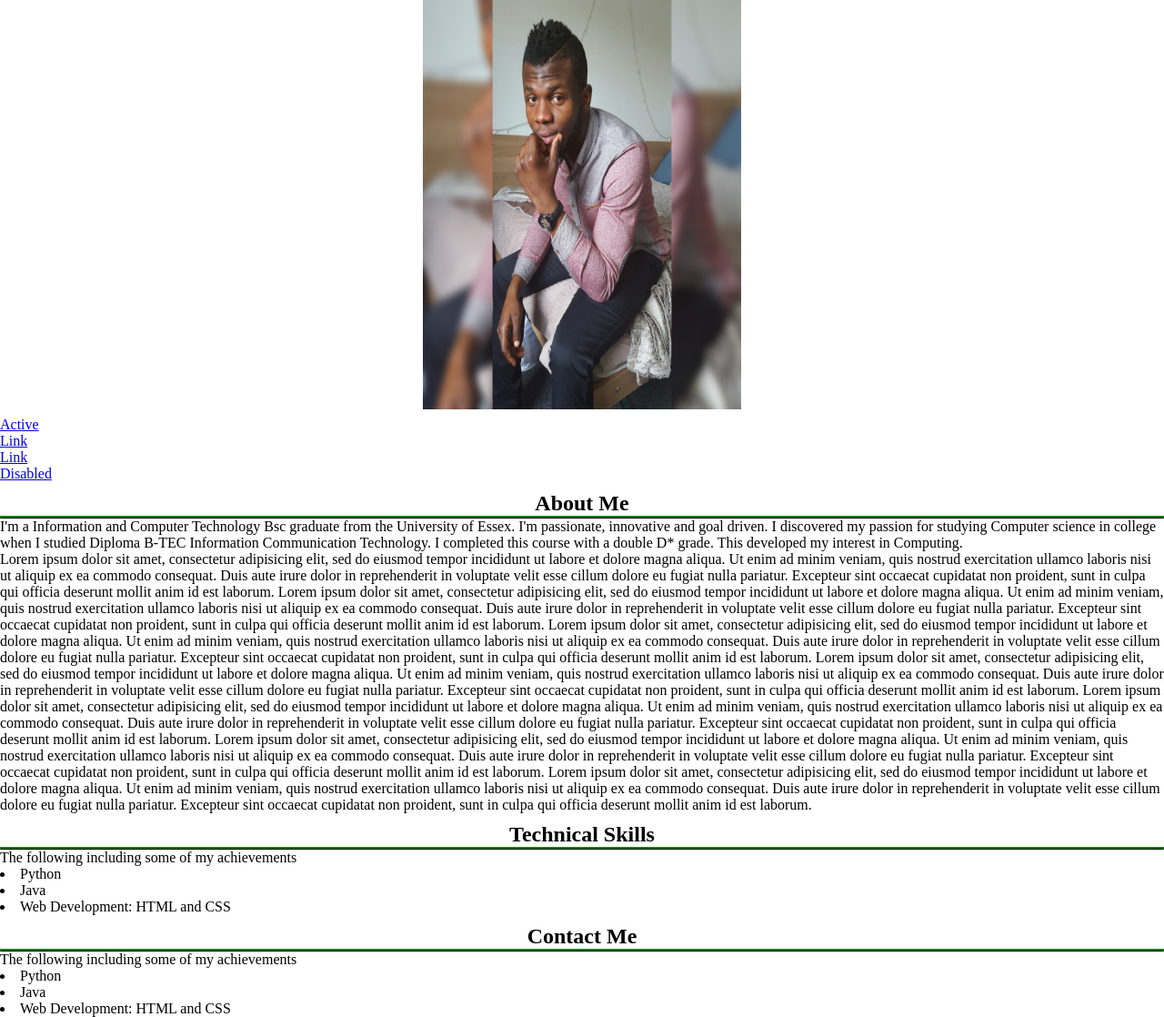
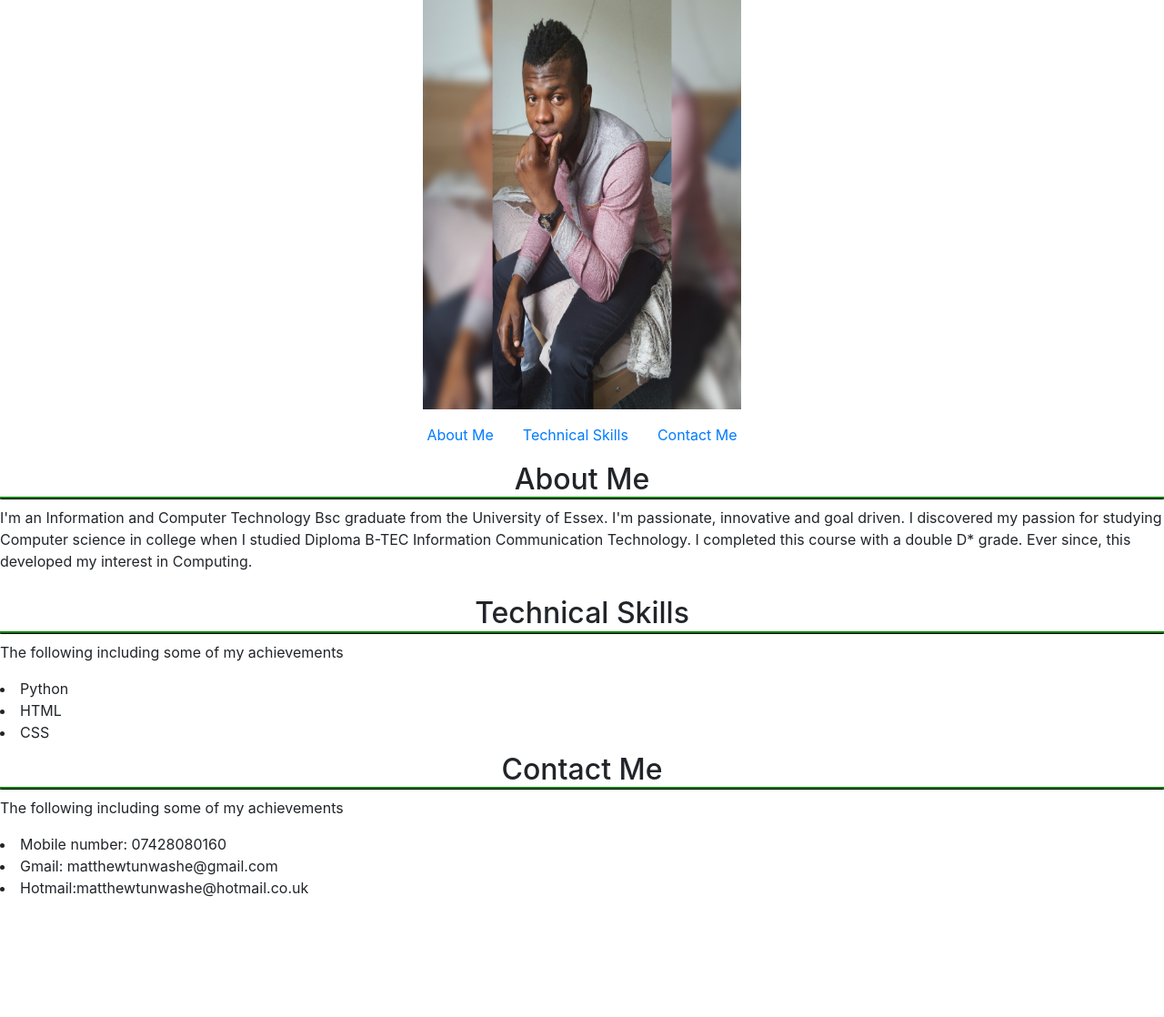
Before and after one commit to matttunwashe/sparta-personal-responsive-css, a plain HTML site: page about-me.html in a window 1280 px wide. Shown: the whole page at 91% size. After the commit the page ends 1004 px from the top, so only its background shows below. Drawn offline with nearby package versions, Linux system fonts and the light colour scheme.

```diff
--- a/about-me.html
+++ b/about-me.html
@@ -2,7 +2,7 @@
 <html lang="en">
 
   <head>
-	   <title> Responsive Navigation </title> <!-- what I called my website title -->
+	   <title> Matthew Tunwashe Portfolio </title> <!-- website title -->
 
       <script src="modernizr-1.5.js"></script>
 
@@ -11,10 +11,15 @@
 
 	        <link rel="stylesheet" media="screen, projection" href="css/style.css"> <!-- how I linked my html and css-->
 
+          <link rel="stylesheet" href="https://maxcdn.bootstrapcdn.com/bootstrap/4.0.0-beta.2/css/bootstrap.min.css" integrity="sha384-PsH8R72JQ3SOdhVi3uxftmaW6Vc51MKb0q5P2rRUpPvrszuE4W1povHYgTpBfshb" crossorigin="anonymous">
+
+          <script src="https://maxcdn.bootstrapcdn.com/bootstrap/4.0.0-beta.2/js/bootstrap.min.js" integrity="sha384-alpBpkh1PFOepccYVYDB4do5UnbKysX5WZXm3XxPqe5iKTfUKjNkCk9SaVuEZflJ" crossorigin="anonymous">
+          </script>
+
   </head>
 
 
-  <body> <!-- the body of my website -->
+  <body>
 
     <div class="header">
 
@@ -25,49 +30,28 @@
     </div>
 
 
-<!-- <label for="show-menu" class="show-menu">MENU</label> <!-- this is how I created the drop down menu button -->
-<!-- <input type="checkbox" id="show-menu" role="button"> <!-- this is how I created the drop down menu button -->
-		<!-- <ul id="nav"> <!-- this is my navigation menu-->
+    <ul class="nav justify-content-center">
 
-			<!-- <li><a href="#technical-section"> Technical Experience </a></li>
-      <li><a href="#contact-section"> Contact Me </a></li> -->
-
-		<!-- </ul> -->
-
-    <ul class="nav justify-content-center">
       <li class="nav-item">
-    <a class="nav-link active" href="#">Active</a>
+        <a class="nav-link active" href="#section">About Me</a>
       </li>
       <li class="nav-item">
-    <a class="nav-link" href="#">Link</a>
+        <a class="nav-link" href="#technical-section">Technical Skills</a>
       </li>
       <li class="nav-item">
-    <a class="nav-link" href="#">Link</a>
-  </li>
-  <li class="nav-item">
-    <a class="nav-link disabled" href="#">Disabled</a>
+        <a class="nav-link" href="#contact-section">Contact Me</a>
       </li>
     </ul>
 
 
-
 	<!-- this is how is section of the main body of my web page -->
-  <div class="section">
+  <div id="section">
 	   <section>
 		     <h2 align="center">About Me</h2>
 
-			       <p> I'm a Information and Computer Technology Bsc graduate from the University of Essex.
+			       <p> I'm an Information and Computer Technology Bsc graduate from the University of Essex.
 			I'm passionate, innovative and goal driven. I discovered my passion for studying Computer science in college when I studied Diploma B-TEC Information Communication Technology.
-			I completed this course with a double D* grade. This developed my interest in Computing.
-      <br>
-      Lorem ipsum dolor sit amet, consectetur adipisicing elit, sed do eiusmod tempor incididunt ut labore et dolore magna aliqua. Ut enim ad minim veniam, quis nostrud exercitation ullamco laboris nisi ut aliquip ex ea commodo consequat. Duis aute irure dolor in reprehenderit in voluptate velit esse cillum dolore eu fugiat nulla pariatur. Excepteur sint occaecat cupidatat non proident, sunt in culpa qui officia deserunt mollit anim id est laborum.
-      Lorem ipsum dolor sit amet, consectetur adipisicing elit, sed do eiusmod tempor incididunt ut labore et dolore magna aliqua. Ut enim ad minim veniam, quis nostrud exercitation ullamco laboris nisi ut aliquip ex ea commodo consequat. Duis aute irure dolor in reprehenderit in voluptate velit esse cillum dolore eu fugiat nulla pariatur. Excepteur sint occaecat cupidatat non proident, sunt in culpa qui officia deserunt mollit anim id est laborum.
-      Lorem ipsum dolor sit amet, consectetur adipisicing elit, sed do eiusmod tempor incididunt ut labore et dolore magna aliqua. Ut enim ad minim veniam, quis nostrud exercitation ullamco laboris nisi ut aliquip ex ea commodo consequat. Duis aute irure dolor in reprehenderit in voluptate velit esse cillum dolore eu fugiat nulla pariatur. Excepteur sint occaecat cupidatat non proident, sunt in culpa qui officia deserunt mollit anim id est laborum.
-      Lorem ipsum dolor sit amet, consectetur adipisicing elit, sed do eiusmod tempor incididunt ut labore et dolore magna aliqua. Ut enim ad minim veniam, quis nostrud exercitation ullamco laboris nisi ut aliquip ex ea commodo consequat. Duis aute irure dolor in reprehenderit in voluptate velit esse cillum dolore eu fugiat nulla pariatur. Excepteur sint occaecat cupidatat non proident, sunt in culpa qui officia deserunt mollit anim id est laborum.
-      Lorem ipsum dolor sit amet, consectetur adipisicing elit, sed do eiusmod tempor incididunt ut labore et dolore magna aliqua. Ut enim ad minim veniam, quis nostrud exercitation ullamco laboris nisi ut aliquip ex ea commodo consequat. Duis aute irure dolor in reprehenderit in voluptate velit esse cillum dolore eu fugiat nulla pariatur. Excepteur sint occaecat cupidatat non proident, sunt in culpa qui officia deserunt mollit anim id est laborum.
-      Lorem ipsum dolor sit amet, consectetur adipisicing elit, sed do eiusmod tempor incididunt ut labore et dolore magna aliqua. Ut enim ad minim veniam, quis nostrud exercitation ullamco laboris nisi ut aliquip ex ea commodo consequat. Duis aute irure dolor in reprehenderit in voluptate velit esse cillum dolore eu fugiat nulla pariatur. Excepteur sint occaecat cupidatat non proident, sunt in culpa qui officia deserunt mollit anim id est laborum.
-      Lorem ipsum dolor sit amet, consectetur adipisicing elit, sed do eiusmod tempor incididunt ut labore et dolore magna aliqua. Ut enim ad minim veniam, quis nostrud exercitation ullamco laboris nisi ut aliquip ex ea commodo consequat. Duis aute irure dolor in reprehenderit in voluptate velit esse cillum dolore eu fugiat nulla pariatur. Excepteur sint occaecat cupidatat non proident, sunt in culpa qui officia deserunt mollit anim id est laborum.
-      </br>
+			I completed this course with a double D* grade. Ever since, this developed my interest in Computing.
 			        </p>
 
 
@@ -80,9 +64,8 @@
   		<h2 align="center">Technical Skills</h2>
   			<p> The following including some of my achievements </p>
   			<li>Python</li>
-        <li>Java</li>
-  			<li> Web Development: HTML and CSS</li>
-        <p>
+  			<li>HTML</li>
+  			<li>CSS</li>
 
 
     </section>
@@ -93,9 +76,9 @@
     <section>
   		<h2 align="center">Contact Me</h2>
   			<p> The following including some of my achievements </p>
-  			<li>Python</li>
-        <li>Java</li>
-  			<li> Web Development: HTML and CSS</li>
+  			<li>Mobile number: 07428080160</li>
+        <li>Gmail: matthewtunwashe@gmail.com</li>
+  			<li>Hotmail:matthewtunwashe@hotmail.co.uk</li>
         <p>
 
 
--- a/css/style.css
+++ b/css/style.css
@@ -1,41 +1,42 @@
-*{
-	margin: 0;
-	padding:0;
-
-}
-
-.header { /* this is how I placed the picture in the centre of my header banner  */
+.header
+{ /* this is how I placed the picture in the centre of my header banner  */
 	float: center;
-
 }
 
 
 
-h1{ /*  this is how I styled and placed my top green banner in the center */
-
+h1
+{ /*  this is how I styled and placed my top green banner in the center */
 	background-color: white;
 	text-align: center;
-
 	font: sans-serif;
-
 }
 
 
 
-h2 { /*  this I style the Title of the content of every page*/
+h2
+{ /*  this I style the Title of the content of every page*/
 	font: arial black;
 	padding-top: 10px;
 }
 
+
+
 h2:after /* this is how I styled the straight line underneath the title of every page*/
-	{content: ' ';
+	{
+		content: ' ';
 	display:block;
 	border:2px solid green;
 	border-bottom: 1px solid black;
+	}
 
-	}
+
 
 @media screen and (max-width : 320px) {
 ul {
         display: none;
 }
+
+
+
+.justify-content-center
```
Lines whose indentation alone changed are shown as unchanged.
